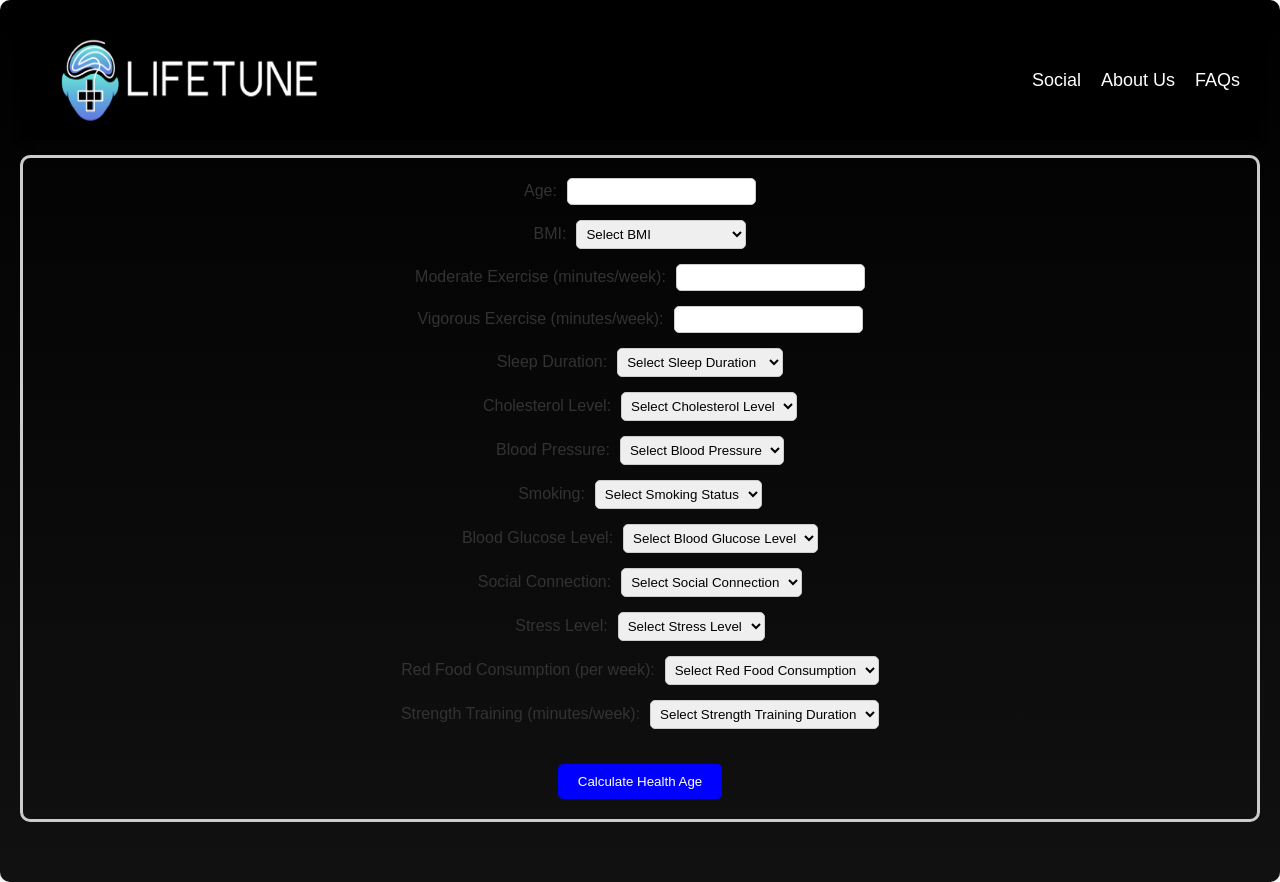
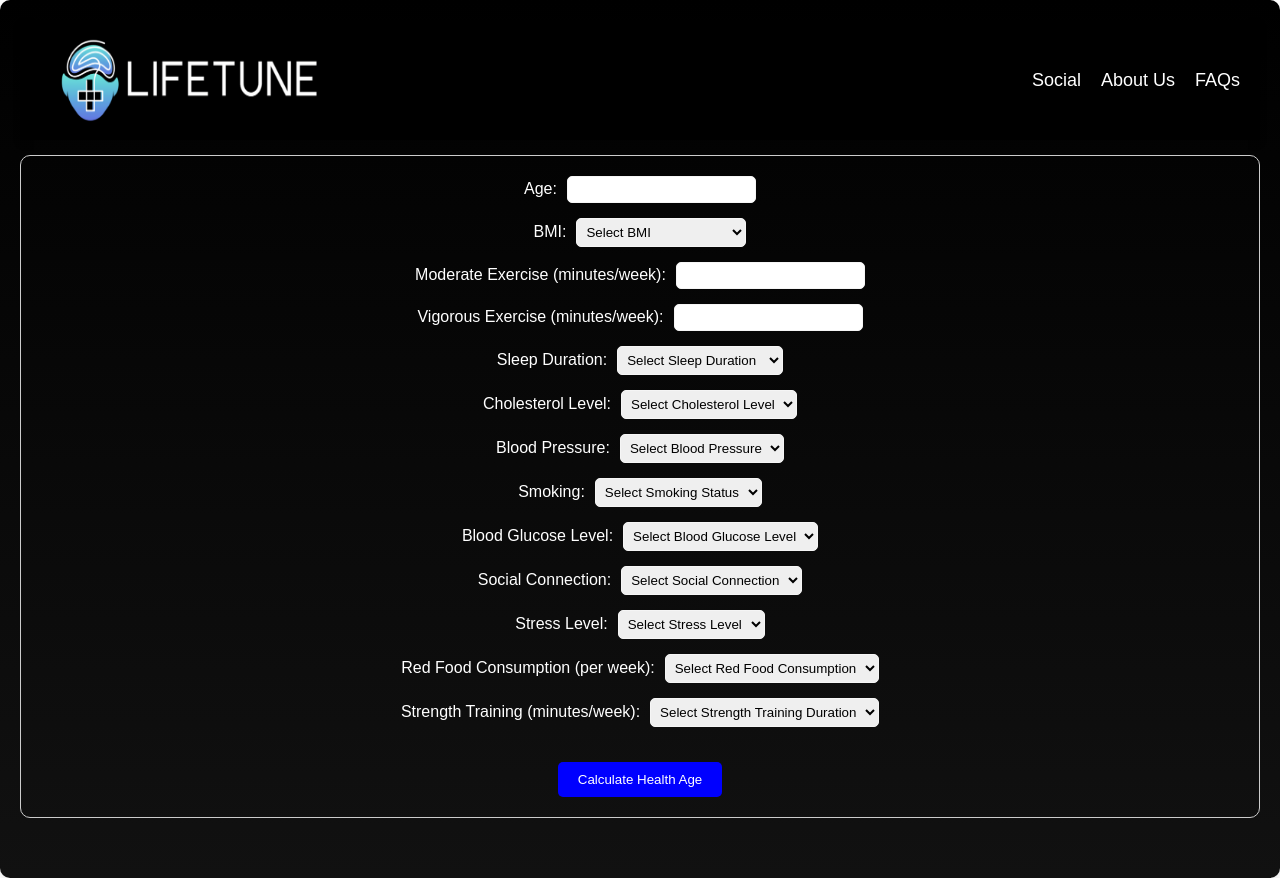
Before and after one commit to Karan-Palan/LifeTune, a React (Create React App) app: page / in a window 1280 px wide. Built offline with nearby package versions, Linux system fonts and the light colour scheme.

Commit message:
Styling tweak

```diff
--- a/src/components/HealthAgeCalculator.js
+++ b/src/components/HealthAgeCalculator.js
@@ -40,22 +40,23 @@ const HealthAgeCalculator = () => {
     };
 
     return (
-        <div style={{ fontFamily: 'Arial, sans-serif', color: '#333',background: 'linear-gradient(to bottom, #000000, #111111)', backgroundColor: '#111111', padding: '20px', borderRadius: '10px', boxShadow: '0 4px 8px rgba(0, 0, 0, 0.1)' }}>
+        <div style={{ fontFamily: 'Arial, sans-serif', color: '#333',background: 'linear-gradient(to bottom, #000000, #111111)', backgroundColor: '#111111', padding: '20px', borderRadius: '10px', boxShadow: '0 4px 8px rgba(0, 0, 0, 0.1)' ,  textAlign: 'center'}}>
             <Header/>
-            <div style={{ border: '3px solid #ccc', padding: '20px', borderRadius: '10px', marginBottom: '40px', marginTop: '15px' }}>
+            <div style={{ border: '1px solid #ccc', padding: '20px', borderRadius: '10px', marginBottom: '40px', marginTop: '15px' ,  textAlign: 'center'}}>
                 <div style={{ marginBottom: '15px' }}>
-                <label htmlFor="age" style={{ marginRight: '10px' }}>Age:</label>
+                    <label htmlFor="age" style={{ marginRight: '10px', color:'white' }}>Age:</label>
                     <input
                         type="number"
                         id="age"
                         value={age}
                         onChange={(e) => setAge(e.target.value)}
-                    style={{ padding: '5px', borderRadius: '5px', border: '1px solid #ccc' }}
+                        style={{ padding: '5px', borderRadius: '5px', border: '1px solid #f5f5f5' }}
                     />
                 </div>
-            <div style={{ marginBottom: '15px' }}>
+                {/* Repeat this structure for other input fields */}
+                <div style={{ marginBottom: '15px', color:'white' }}>
                     <label htmlFor="bmi" style={{ marginRight: '10px' }}>BMI:</label>
-                <select id="bmi" value={BMI} onChange={(e) => setBMI(e.target.value)} style={{ padding: '5px', borderRadius: '5px', border: '1px solid #ccc' }}>
+                    <select id="bmi" value={BMI} onChange={(e) => setBMI(e.target.value)} style={{ padding: '5px', borderRadius: '5px', border: '1px solid #f5f5f5' }}>
                         <option value="">Select BMI</option>
                         <option value="Too Thin">Too Thin</option>
                         <option value="Healthy">Healthy</option>
@@ -65,38 +66,38 @@ const HealthAgeCalculator = () => {
                         <option value="Morbidly Obese">Morbidly Obese</option>
                     </select>
                 </div>
-            <div style={{ marginBottom: '15px' }}>
+                <div style={{ marginBottom: '15px', color:'white' }}>
                     <label htmlFor="moderateExercise" style={{ marginRight: '10px' }}>Moderate Exercise (minutes/week):</label>
                     <input
                         type="number"
                         id="moderateExercise"
                         value={moderateExercise}
                         onChange={(e) => setModerateExercise(e.target.value)}
-                    style={{ padding: '5px', borderRadius: '5px', border: '1px solid #ccc' }}
+                        style={{ padding: '5px', borderRadius: '5px', border: '1px solid #f5f5f5' }}
                     />
                 </div>
-            <div style={{ marginBottom: '15px' }}>
+                <div style={{ marginBottom: '15px', color:'white' }}>
                     <label htmlFor="vigorousExercise" style={{ marginRight: '10px' }}>Vigorous Exercise (minutes/week):</label>
                     <input
                         type="number"
                         id="vigorousExercise"
                         value={vigorousExercise}
                         onChange={(e) => setVigorousExercise(e.target.value)}
-                    style={{ padding: '5px', borderRadius: '5px', border: '1px solid #ccc' }}
+                        style={{ padding: '5px', borderRadius: '5px', border: '1px solid #f5f5f5' }}
                     />
                 </div>
-            <div style={{ marginBottom: '15px' }}>
+                <div style={{ marginBottom: '15px', color:'white' }}>
                     <label htmlFor="sleep" style={{ marginRight: '10px' }}>Sleep Duration:</label>
-                <select id="sleep" value={sleep} onChange={(e) => setSleep(e.target.value)} style={{ padding: '5px', borderRadius: '5px', border: '1px solid #ccc' }}>
+                    <select id="sleep" value={sleep} onChange={(e) => setSleep(e.target.value)} style={{ padding: '5px', borderRadius: '5px', border: '1px solid #f5f5f5' }}>
                         <option value="">Select Sleep Duration</option>
                         <option value="7-9/Day">7-9 hours/day</option>
                         <option value="< 7/Day">Less than 7 hours/day</option>
                         <option value="> 9/Day">More than 9 hours/day</option>
                     </select>
                 </div>
-            <div style={{ marginBottom: '15px' }}>
+                <div style={{ marginBottom: '15px', color:'white' }}>
                     <label htmlFor="cholesterol" style={{ marginRight: '10px' }}>Cholesterol Level:</label>
-                <select id="cholesterol" value={cholesterol} onChange={(e) => setCholesterol(e.target.value)} style={{ padding: '5px', borderRadius: '5px', border: '1px solid #ccc' }}>
+                    <select id="cholesterol" value={cholesterol} onChange={(e) => setCholesterol(e.target.value)} style={{ padding: '5px', borderRadius: '5px', border: '1px solid #f5f5f5' }}>
                         <option value="">Select Cholesterol Level</option>
                         <option value="Great">Great</option>
                         <option value="Good">Good</option>
@@ -105,9 +106,9 @@ const HealthAgeCalculator = () => {
                         <option value="I don't know">I don't know</option>
                     </select>
                 </div>
-            <div style={{ marginBottom: '15px' }}>
+                <div style={{ marginBottom: '15px', color:'white' }}>
                     <label htmlFor="bloodPressure" style={{ marginRight: '10px' }}>Blood Pressure:</label>
-                <select id="bloodPressure" value={bloodPressure} onChange={(e) => setBloodPressure(e.target.value)} style={{ padding: '5px', borderRadius: '5px', border: '1px solid #ccc' }}>
+                    <select id="bloodPressure" value={bloodPressure} onChange={(e) => setBloodPressure(e.target.value)} style={{ padding: '5px', borderRadius: '5px', border: '1px solid #f5f5f5' }}>
                         <option value="">Select Blood Pressure</option>
                         <option value="Great">Great</option>
                         <option value="Borderline">Borderline</option>
@@ -117,17 +118,17 @@ const HealthAgeCalculator = () => {
                         <option value="I don't know">I don't know</option>
                     </select>
                 </div>
-            <div style={{ marginBottom: '15px' }}>
+                <div style={{ marginBottom: '15px', color:'white' }}>
                     <label htmlFor="smoking" style={{ marginRight: '10px' }}>Smoking:</label>
-                <select id="smoking" value={smoking} onChange={(e) => setSmoking(e.target.value)} style={{ padding: '5px', borderRadius: '5px', border: '1px solid #ccc' }}>
+                    <select id="smoking" value={smoking} onChange={(e) => setSmoking(e.target.value)} style={{ padding: '5px', borderRadius: '5px', border: '1px solid #f5f5f5' }}>
                         <option value="">Select Smoking Status</option>
                         <option value="Yes">Yes</option>
                         <option value="No">No</option>
                     </select>
                 </div>
-            <div style={{ marginBottom: '15px' }}>
+                <div style={{ marginBottom: '15px' , color:'white'}}>
                     <label htmlFor="bloodGlucose" style={{ marginRight: '10px' }}>Blood Glucose Level:</label>
-                <select id="bloodGlucose" value={bloodGlucose} onChange={(e) => setBloodGlucose(e.target.value)} style={{ padding: '5px', borderRadius: '5px', border: '1px solid #ccc' }}>
+                    <select id="bloodGlucose" value={bloodGlucose} onChange={(e) => setBloodGlucose(e.target.value)} style={{ padding: '5px', borderRadius: '5px', border: '1px solid #f5f5f5' }}>
                         <option value="">Select Blood Glucose Level</option>
                         <option value="Normal">Normal</option>
                         <option value="Pre-Diabetes">Pre-Diabetes</option>
@@ -135,27 +136,27 @@ const HealthAgeCalculator = () => {
                         <option value="Diabetes">Diabetes</option>
                     </select>
                 </div>
-            <div style={{ marginBottom: '15px' }}>
+                <div style={{ marginBottom: '15px', color:'white' }}>
                     <label htmlFor="socialConnection" style={{ marginRight: '10px' }}>Social Connection:</label>
-                <select id="socialConnection" value={socialConnection} onChange={(e) => setSocialConnection(e.target.value)} style={{ padding: '5px', borderRadius: '5px', border: '1px solid #ccc' }}>
+                    <select id="socialConnection" value={socialConnection} onChange={(e) => setSocialConnection(e.target.value)} style={{ padding: '5px', borderRadius: '5px', border: '1px solid #f5f5f5' }}>
                         <option value="">Select Social Connection</option>
                         <option value="Rarely">Rarely</option>
                         <option value="Sometimes">Sometimes</option>
                         <option value="Often">Often</option>
                     </select>
                 </div>
-            <div style={{ marginBottom: '15px' }}>
+                <div style={{ marginBottom: '15px' , color:'white'}}>
                     <label htmlFor="stress" style={{ marginRight: '10px' }}>Stress Level:</label>
-                <select id="stress" value={stress} onChange={(e) => setStress(e.target.value)} style={{ padding: '5px', borderRadius: '5px', border: '1px solid #ccc' }}>
+                    <select id="stress" value={stress} onChange={(e) => setStress(e.target.value)} style={{ padding: '5px', borderRadius: '5px', border: '1px solid #f5f5f5' }}>
                         <option value="">Select Stress Level</option>
                         <option value="A little">A little</option>
                         <option value="Some">Some</option>
                         <option value="A lot">A lot</option>
                     </select>
                 </div>
-            <div style={{ marginBottom: '15px' }}>
+                <div style={{ marginBottom: '15px' , color:'white'}}>
                     <label htmlFor="redFoods" style={{ marginRight: '10px' }}>Red Food Consumption (per week):</label>
-                <select id="redFoods" value={redFoods} onChange={(e) => setRedFoods(e.target.value)} style={{ padding: '5px', borderRadius: '5px', border: '1px solid #ccc' }}>
+                    <select id="redFoods" value={redFoods} onChange={(e) => setRedFoods(e.target.value)} style={{ padding: '5px', borderRadius: '5px', border: '1px solid #f5f5f5' }}>
                         <option value="">Select Red Food Consumption</option>
                         <option value="7 or less/week">7 or less/week</option>
                         <option value="7.1 - 13.9/week">7.1 - 13.9/week</option>
@@ -164,9 +165,9 @@ const HealthAgeCalculator = () => {
                         <option value="> 28/week">More than 28/week</option>
                     </select>
                 </div>
-            <div style={{ marginBottom: '15px' }}>
+                <div style={{ marginBottom: '15px', color:'white' }}>
                     <label htmlFor="strengthTraining" style={{ marginRight: '10px' }}>Strength Training (minutes/week):</label>
-                <select id="strengthTraining" value={strengthTraining} onChange={(e) => setStrengthTraining(e.target.value)} style={{ padding: '5px', borderRadius: '5px', border: '1px solid #ccc' }}>
+                    <select id="strengthTraining" value={strengthTraining} onChange={(e) => setStrengthTraining(e.target.value)} style={{ padding: '5px', borderRadius: '5px', border: '1px solid #f5f5f5' }}>
                         <option value="">Select Strength Training Duration</option>
                         <option value="0-29 minutes">0-29 minutes</option>
                         <option value="30-59 minutes">30-59 minutes</option>
@@ -175,7 +176,7 @@ const HealthAgeCalculator = () => {
                     </select>
                 </div>
                 <button style={{ backgroundColor: 'blue', color: 'white', padding: '10px 20px', borderRadius: '5px', border: 'none', cursor: 'pointer', marginTop: '20px' }} onClick={handleCalculate}>Calculate Health Age</button>
-            {healthAge !== null && <p style={{ marginTop: '20px' }}>Your Health Age: {healthAge}</p>}
+                {healthAge !== null && <p style={{ marginTop: '20px' , color:'white'}}>Your Health Age: {healthAge}</p>}
             </div>
         </div>
     );
```
Lines whose indentation alone changed are shown as unchanged.
